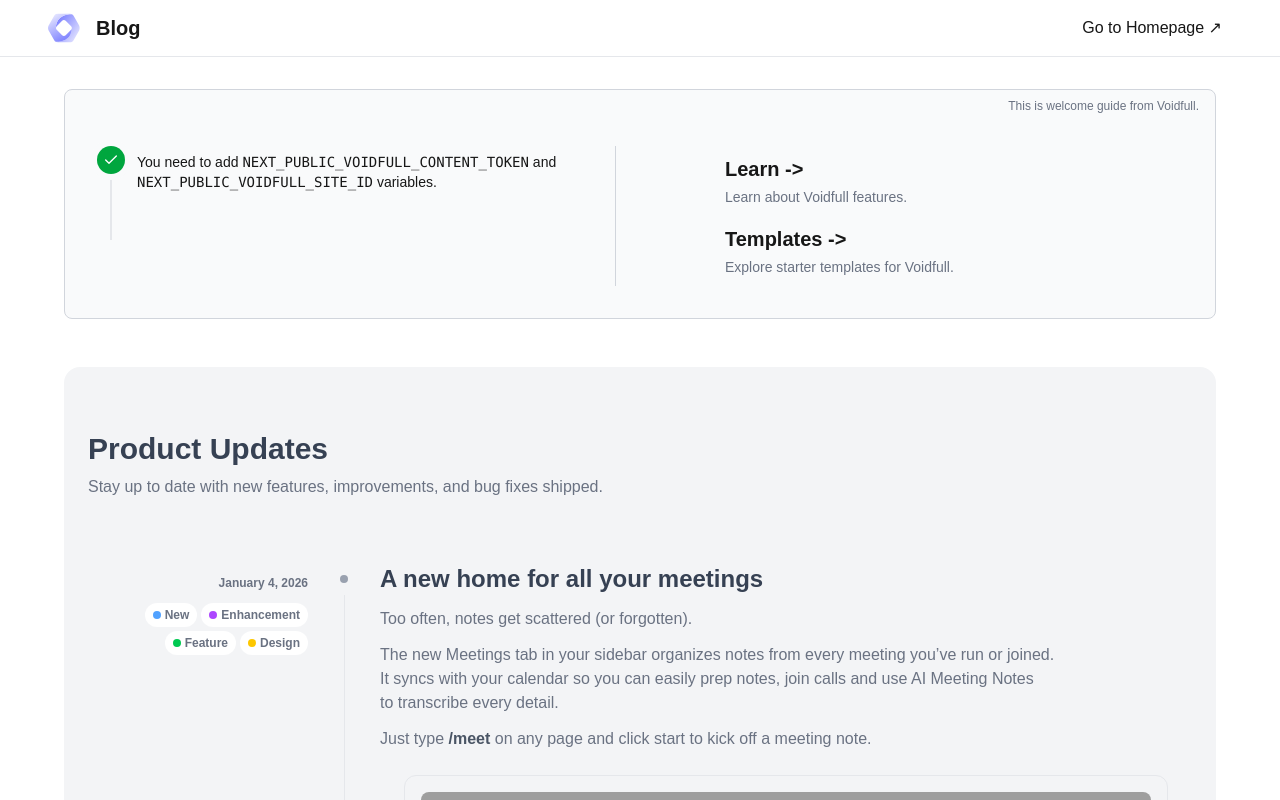
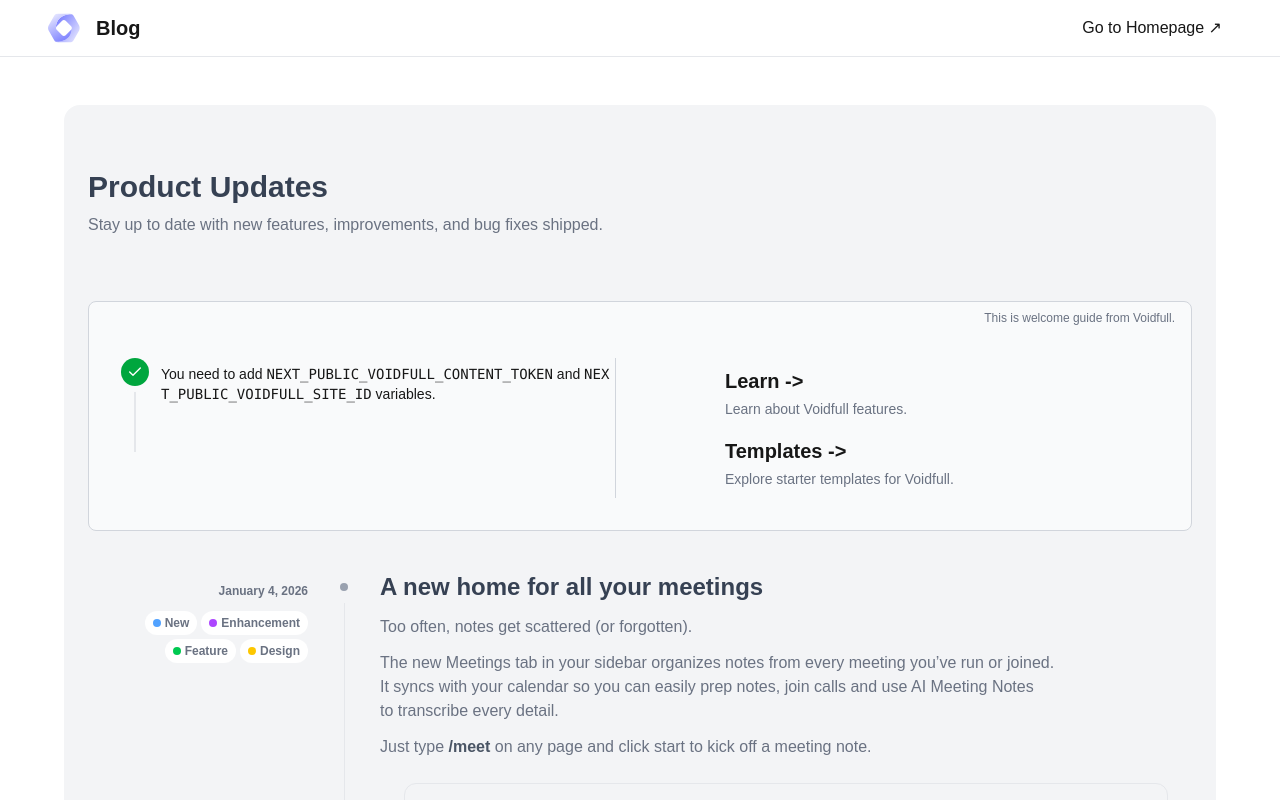
Before and after one commit to VoidfullSpace/nextjs-changelog, a Next.js app: page / in a window 1280 px wide. Shown: the top 800 px of the page. Built offline with nearby package versions, Linux system fonts and the light colour scheme; no server answers; grey boxes are pictures that could not be loaded.

Commit message:
fix: fix the position of onboarding card

```diff
--- a/app/components/voidfull/Checklist.tsx
+++ b/app/components/voidfull/Checklist.tsx
@@ -45,7 +45,7 @@ function Variables() {
               "flex min-w-0 flex-1 justify-between space-x-4 pt-1.5",
             )}
           >
-            <p>
+            <p className="break-all">
               You need to add <code>NEXT_PUBLIC_VOIDFULL_CONTENT_TOKEN</code>
               {" and "}
               <code>NEXT_PUBLIC_VOIDFULL_SITE_ID</code> variables.
--- a/app/components/voidfull/Root.tsx
+++ b/app/components/voidfull/Root.tsx
@@ -5,7 +5,7 @@ import { ReferenceLinks } from "./ReferenceLinks";
 
 export function Root() {
   return (
-    <div className={clsx("border border-gray-300 rounded-lg my-8 max-w-6xl mx-auto", "bg-gray-50")}>
+    <div className={clsx("border border-gray-300 rounded-lg", "bg-gray-50")}>
       <div className={clsx("px-4 pt-2", "text-xs text-gray-500 text-right")}>
         This is welcome guide from Voidfull.
       </div>
--- a/app/page.tsx
+++ b/app/page.tsx
@@ -55,16 +55,19 @@ export default function Home() {
   return (
     <>
       <Header />
-    <Root />
 
       <main className="mt-12 max-w-6xl mx-auto px-6 py-16 bg-gray-100 rounded-2xl">
         <h2 className="text-3xl font-semibold mb-2 text-gray-700">
           Product Updates
         </h2>
         <p className="text-gray-500 mb-16">
-        Stay up to date with new features, improvements, and bug fixes shipped.
+          Stay up to date with new features, improvements, and bug fixes
+          shipped.
         </p>
 
+        <section className="my-10">
+          <Root />
+        </section>
         <div>
           {updates.map((update) => (
             <PostItem key={update.title} update={update} />
```
Lines whose indentation alone changed are shown as unchanged.
